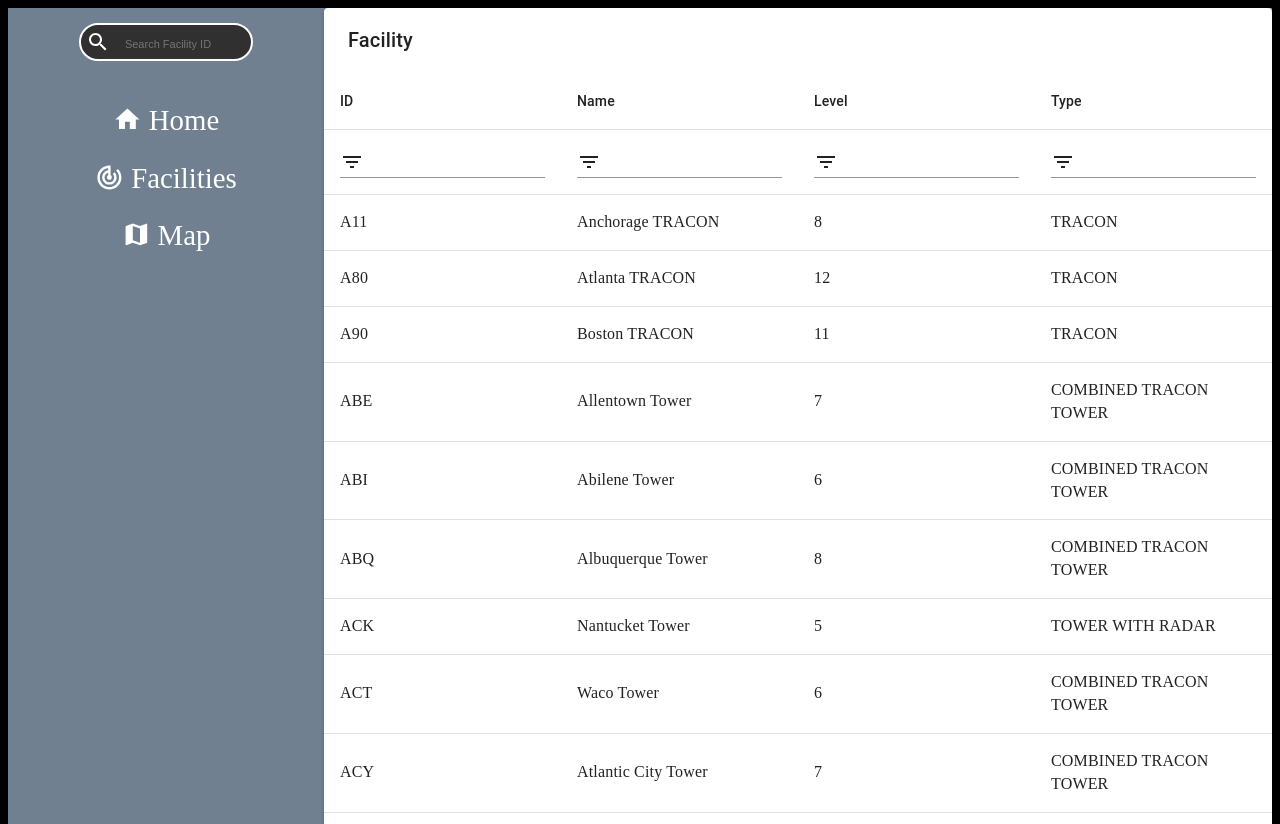
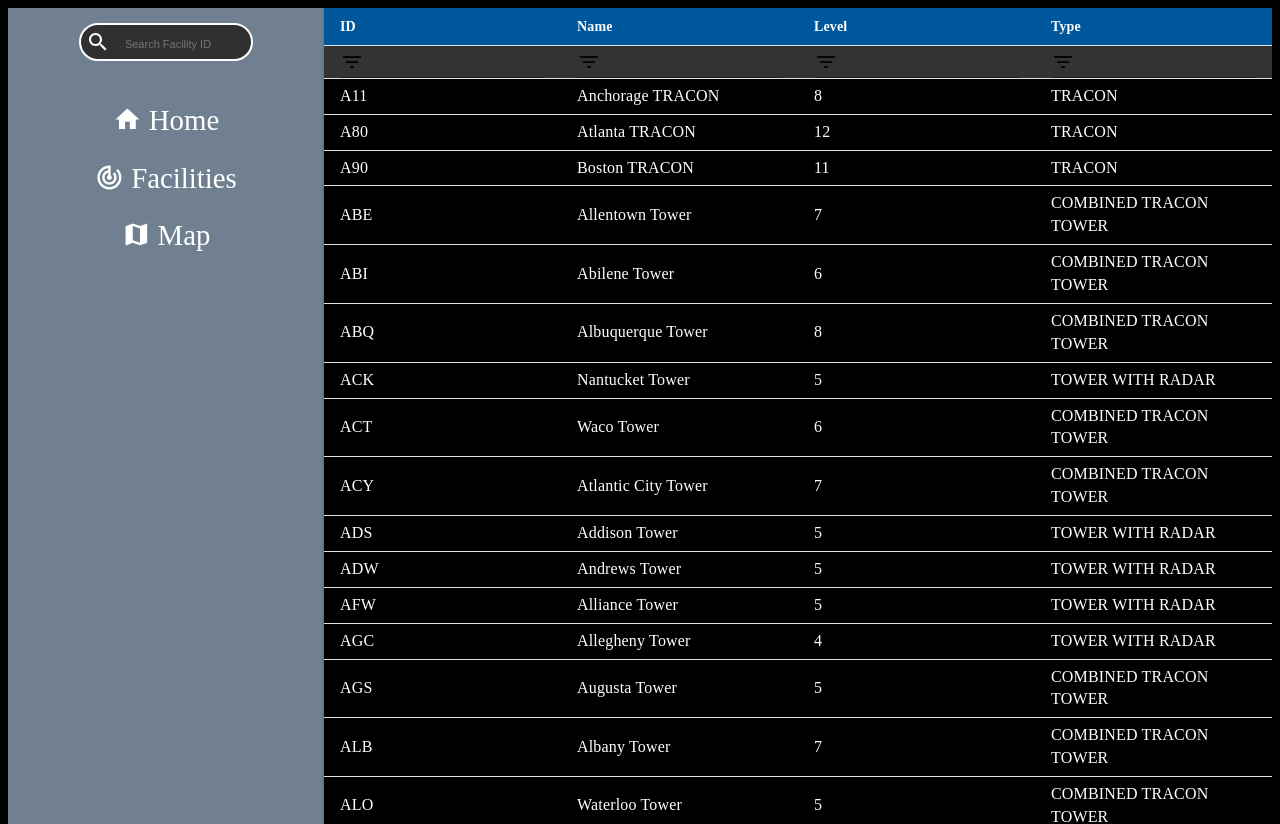
Before and after one commit to mj0730/next-fac-info, a Next.js app: page /facilities in a window 1280 px wide. Shown: the top 824 px of the page. Built offline with nearby package versions, Linux system fonts and the light colour scheme.

Commit message:
basic table functionality complete; some placeholder styling used

```diff
--- a/pages/facilities.js
+++ b/pages/facilities.js
@@ -41,9 +41,14 @@ const tableIcons = {
   ViewColumn: forwardRef((props, ref) => <ViewColumn {...props} ref={ref} />)
 };
 
+const options = {sorting: true, filtering: true, header: true, search: false, paging: false, padding: 'dense', toolbar: false, showTitle: true,
+  headerStyle: {backgroundColor: '#01579b', color: '#FFF', fontFamily: 'Garamound', fontWeight: 'bold'},
+  rowStyle: {backgroundColor: '#000', color: '#FFF'},
+  filterCellStyle: {backgroundColor: '#333', color: '#FFF', paddingTop: 0, paddingBottom: 0}
+}
+
 const Facilites = () => {
   const facilityData = Object.values(FACILITIES);
-  console.log(facilityData)
 
   const columnHeaders = [{title: 'ID', field: 'id'}, {title: 'Name', field: 'name'}, {title: 'Level', field: 'level'}, {title: 'Type', field: 'type'}]
 
@@ -58,7 +63,7 @@ const Facilites = () => {
         columns={columnHeaders}
         data={facilityData}
         icons={tableIcons}
-        options={{sorting: true, filtering: true, search: false, paging: false}}
+        options={options}
       />
     </div>
 )}
```
